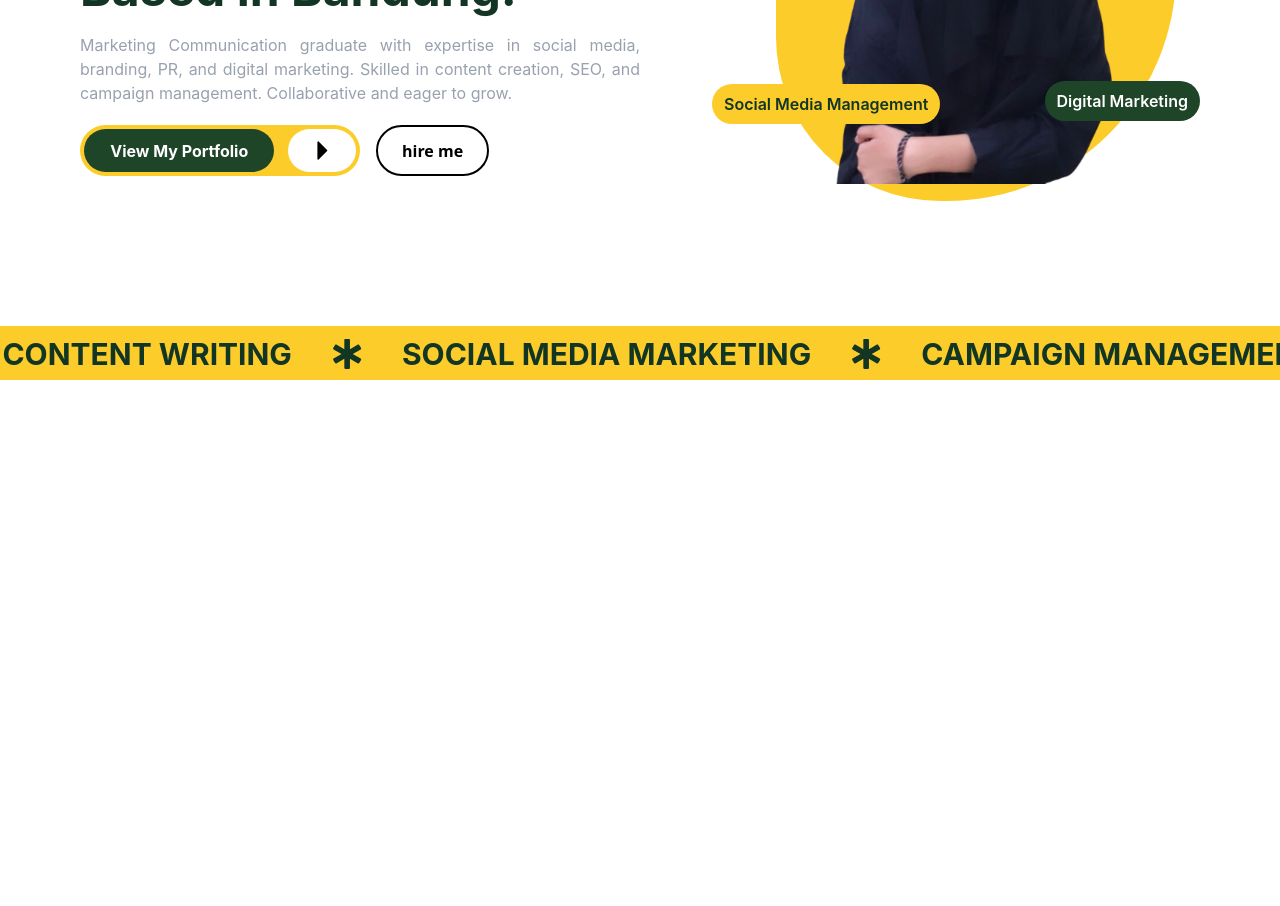
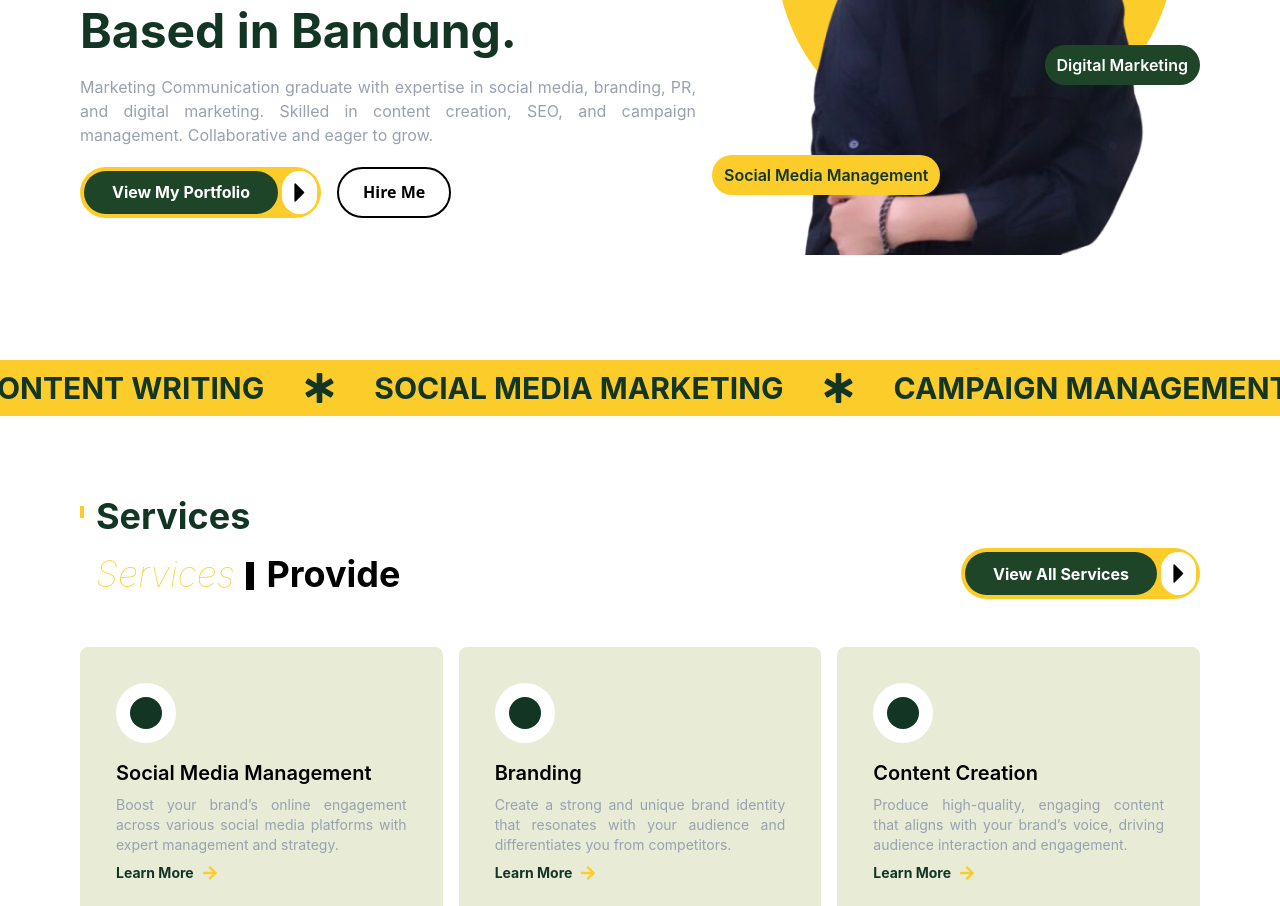
Before and after one commit to abifauzannn/azkaayu, a React (Vite) app: page / in a window 1280 px wide. Shown: the part 420-1326 px from the top of the page. Before the commit the page ends 800 px from the top, so only its background shows below. Built offline with nearby package versions, Linux system fonts and the light colour scheme.

Commit message:
Services Section

```diff
--- /dev/null
+++ b/src/components/ButtonView.tsx
@@ -0,0 +1,48 @@
+import React from "react";
+import { IconType } from "react-icons";
+
+type ButtonProps = {
+  portfolioText: string;
+//   onPortfolioClick: () => void;
+  hireMeText?: string;
+//   onHireMeClick: () => void;
+  TriangleIcon: IconType;
+};
+
+const PortfolioButtons: React.FC<ButtonProps> = ({
+  portfolioText,
+
+  hireMeText,
+
+  TriangleIcon,
+}) => {
+  return (
+    <div className="flex flex-row space-x-4">
+      {/* Portfolio Button */}
+      <div
+        className="bg-[#FCCD2A] p-1 gap-1  rounded-full flex flex-row justify-between cursor-pointer"
+
+      >
+        <div className="bg-[#1F4529]  py-1 px-7 font-bold rounded-full text-center text-white flex justify-center items-center">
+          {portfolioText}
+        </div>
+
+        <div className="bg-white  py-1 rounded-full flex justify-center items-center">
+          <TriangleIcon size={35} />
+        </div>
+      </div>
+
+      {/* Hire Me Button */}
+      {hireMeText && (
+        <div
+          className="bg-white border-2 font-sans font-semibold border-black px-6 py-1 w-auto rounded-full flex flex-row justify-center items-center cursor-pointer"
+
+        >
+          {hireMeText}
+        </div>
+      )}
+    </div>
+  );
+};
+
+export default PortfolioButtons;
--- /dev/null
+++ b/src/components/Services/Services.tsx
@@ -0,0 +1,65 @@
+import React from "react";
+import { FaArrowRight } from "react-icons/fa";
+
+// Type untuk data
+type CardData = {
+  id: number;
+  title: string;
+  description: string;
+};
+
+// Komponen Card
+const Card: React.FC<{ title: string; description: string }> = ({
+  title,
+  description,
+}) => {
+  return (
+    <div className="w-aut0 h-auto bg-[#E8ECD7] rounded-lg p-9">
+      <div className="w-15 h-15 bg-white rounded-full flex items-center justify-center">
+        <div className="w-8 h-8 bg-[#123524] rounded-full"></div>
+      </div>
+      <h2 className="text-xl font-semibold mt-4">{title}</h2>
+      <p className="mt-2 text-sm text-gray-400 text-justify">{description}</p>
+      <div className="flex flex-row gap-2 mt-2 items-center cursor-pointer">
+        <p className="font-bold text-[#123524] text-sm">Learn More</p>
+        <span className="text-[#FCCD2A]">
+          <FaArrowRight size={16} />
+        </span>
+      </div>
+    </div>
+  );
+};
+
+// Komponen CardList
+const CardList: React.FC = () => {
+  const cardData: CardData[] = [
+    {
+      id: 1,
+      title: "Social Media Management",
+      description:
+        "Boost your brand’s online engagement across various social media platforms with expert management and strategy.",
+    },
+    {
+      id: 2,
+      title: "Branding",
+      description:
+        "Create a strong and unique brand identity that resonates with your audience and differentiates you from competitors.",
+    },
+    {
+      id: 3,
+      title: "Content Creation",
+      description:
+        "Produce high-quality, engaging content that aligns with your brand’s voice, driving audience interaction and engagement.",
+    },
+  ];
+
+  return (
+    <div className="grid grid-cols-3 gap-4">
+      {cardData.map((card) => (
+        <Card key={card.id} title={card.title} description={card.description} />
+      ))}
+    </div>
+  );
+};
+
+export default CardList;
--- a/src/pages/Home.tsx
+++ b/src/pages/Home.tsx
@@ -2,14 +2,20 @@ import Navbar from "../components/Navbar";
 import { GoTriangleRight } from "react-icons/go";
 import ProfilePicture from "../assets/images/profile.png";
 import ScrollingText from "../components/ScrollingText/ScrollingText";
+import PortfolioButtons from "../components/ButtonView";
+import CardList from "../components/Services/Services"
 
 const Home = () => {
   return (
-    <div className="h-screen pt-2 flex flex-col">
+    <div>
+      <div className="pt-2 flex flex-col">
         <Navbar />
-      <section className="flex flex-row items-center justify-between h-[calc(100vh-5rem)] px-20">
+        <section
+          id="about"
+          className="flex flex-row items-center justify-between h-[calc(100vh-5rem)] px-20"
+        >
           {/* Flex item yang lebih besar */}
-        <div className="flex flex-col space-y-1 w-[50%]">
+          <div className="flex flex-col space-y-1 w-[55%]">
             <p className="relative text-black text-left text-1xl w-[120px] font-thin border-2 border-black p-3 mb-5 ml-2">
               Hello There!
               <span className="absolute top-[-10px] left-[-10px] w-4 h-4 bg-[#FCCD2A] border-2 border-black"></span>
@@ -22,7 +28,7 @@ const Home = () => {
               I'm <span className="text-[#FCCD2A]">Azka Ayu</span>
             </p>
             <h1 className="text-[#123524] text-left text-5xl font-bold">
-            Marketing
+              Marketing Communication
             </h1>
             <h1 className="text-[#123524] text-left text-5xl font-bold">
               Based in Bandung.
@@ -34,27 +40,17 @@ const Home = () => {
               SEO, and campaign management. Collaborative and eager to grow.
             </p>
 
-          <div className="flex flex-row space-x-4">
-            <div className="bg-[#FCCD2A] p-1 w-[50%] rounded-full flex flex-row justify-between">
-              <div className="bg-[#1F4529] w-[70%] py-1 font-bold rounded-full text-center text-white flex justify-center items-center">
-                View My Portfolio
-              </div>
-
-              <div className="bg-white w-[25%] py-1 rounded-full flex justify-center items-center">
-                <GoTriangleRight size={35} />
-              </div>
-            </div>
-
-            <div className="bg-white border-2 font-sans font-semibold border-black px-6 py-1 w-auto rounded-full flex flex-row justify-center items-center">
-              hire me
-            </div>
-          </div>
+            <PortfolioButtons
+              portfolioText="View My Portfolio"
+              hireMeText="Hire Me"
+              TriangleIcon={GoTriangleRight}
+            />
           </div>
 
           {/* Flex item yang lebih kecil */}
           <div className="relative flex flex-col items-center w-[40%] ">
             {/* Background Kuning */}
-          <div className="absolute -z-10 w-100 h-90 bg-[#FCCD2A] rounded-se-[200px] rounded-es-[200px] rounded-tr-[400px] rounded-tl-[250px] rounded-bl-[500px] rounded-br-[700px]   top-30"></div>
+            <div className="absolute -z-10 w-100 h-90 bg-[#FCCD2A] rounded-se-[200px] rounded-es-[200px] rounded-tr-[700px] rounded-tl-[250px] rounded-bl-[1400px] rounded-br-[1500px] top-25"></div>
             <div className="absolute -z-10 w-30 h-30 border-4 border-white bg-[#1F4529] rounded-full top-30 left-90 flex items-center justify-center">
               <div className="relative slow-spin">
                 <svg
@@ -103,11 +99,66 @@ const Home = () => {
             <img
               src={ProfilePicture}
               alt="Profile"
-            className="w-[65%] relative mb-15"
+              className="w-[80%] relative mb-15"
             />
           </div>
         </section>
         <ScrollingText />
+
+        <section id="about" className="flex flex-col h-50% p-20 ">
+          <h2 className="relative text-[#123524] text-2xl font-bold flex pb-3">
+            <span className="absolute left-0 top-4 transform -translate-y-1/2 w-1 h-3 bg-[#FCCD2A]"></span>
+            <span className="ml-4 text-4xl">Services</span>
+          </h2>
+
+          <div className="flex flex-row justify-between">
+            <h2 className="relative text-[#123524] text-2xl font-bold flex items-center space-x-3">
+              <span className="ml-4 text-4xl font-thin italic text-[#FCCD2A]">
+                Services
+              </span>
+              <span className="w-2 h-7 mt-1 bg-black"></span>
+              <span className=" text-4xl font-bold text-black">Provide</span>
+            </h2>
+
+            <PortfolioButtons
+              portfolioText="View All Services"
+              hireMeText=""
+              TriangleIcon={GoTriangleRight}
+            />
+          </div>
+
+          <div className="flex flex-row justify-between gap-5 mt-12">
+            <CardList/>
+          </div>
+        </section>
+
+        <section id="about" className="flex flex-col h-screen p-20 ">
+          <h2 className="relative text-[#123524] text-2xl font-bold flex pb-3">
+            <span className="absolute left-0 top-4 transform -translate-y-1/2 w-1 h-3 bg-[#FCCD2A]"></span>
+            <span className="ml-4 text-4xl">Services</span>
+          </h2>
+
+          <div className="flex flex-row justify-between">
+            <h2 className="relative text-[#123524] text-2xl font-bold flex items-center space-x-3">
+              <span className="ml-4 text-4xl font-thin italic text-[#FCCD2A]">
+                Services
+              </span>
+              <span className="w-2 h-7 mt-1 bg-black"></span>
+              <span className=" text-4xl font-bold text-black">Provide</span>
+            </h2>
+
+            <PortfolioButtons
+              portfolioText="View All Services"
+              hireMeText=""
+              TriangleIcon={GoTriangleRight}
+            />
+          </div>
+
+          <div className="flex flex-row justify-between gap-5 mt-12">
+            <CardList/>
+          </div>
+        </section>
+      </div>
     </div>
   );
 };
```
Lines whose indentation alone changed are shown as unchanged.
